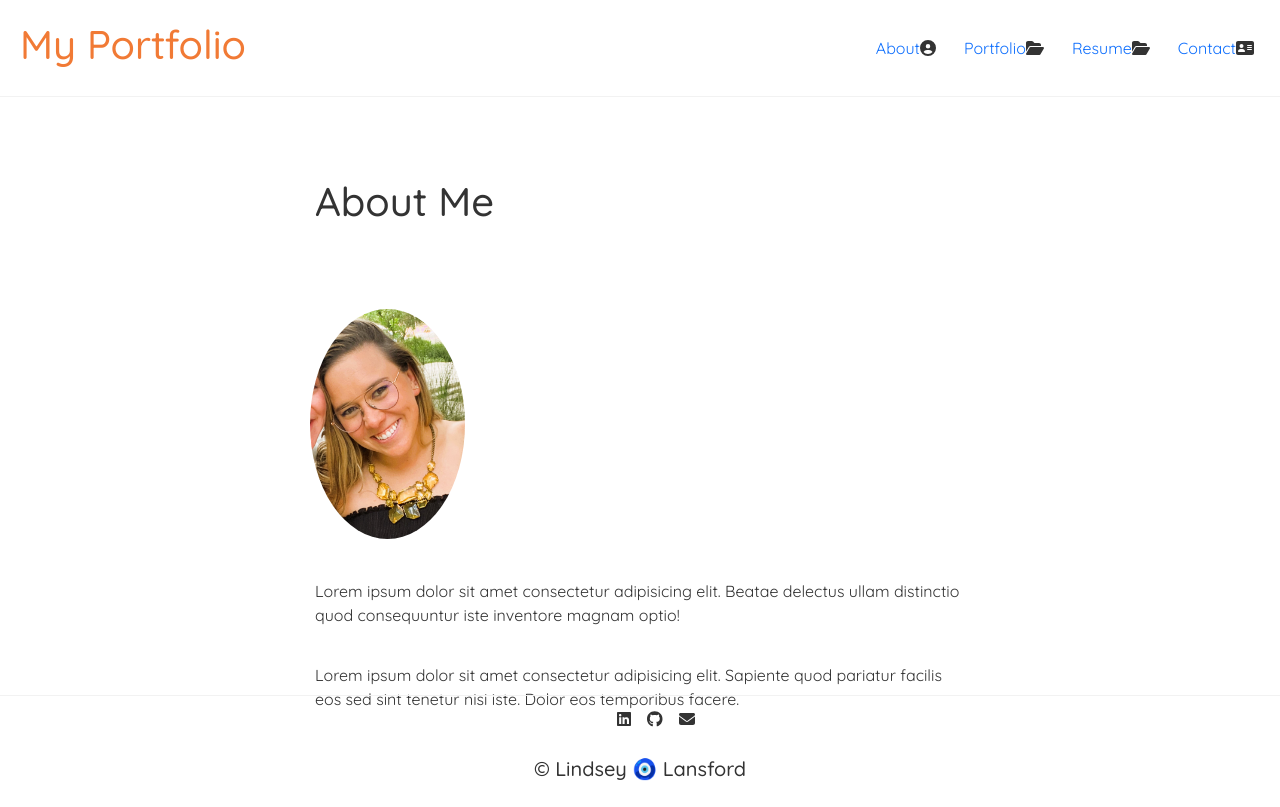
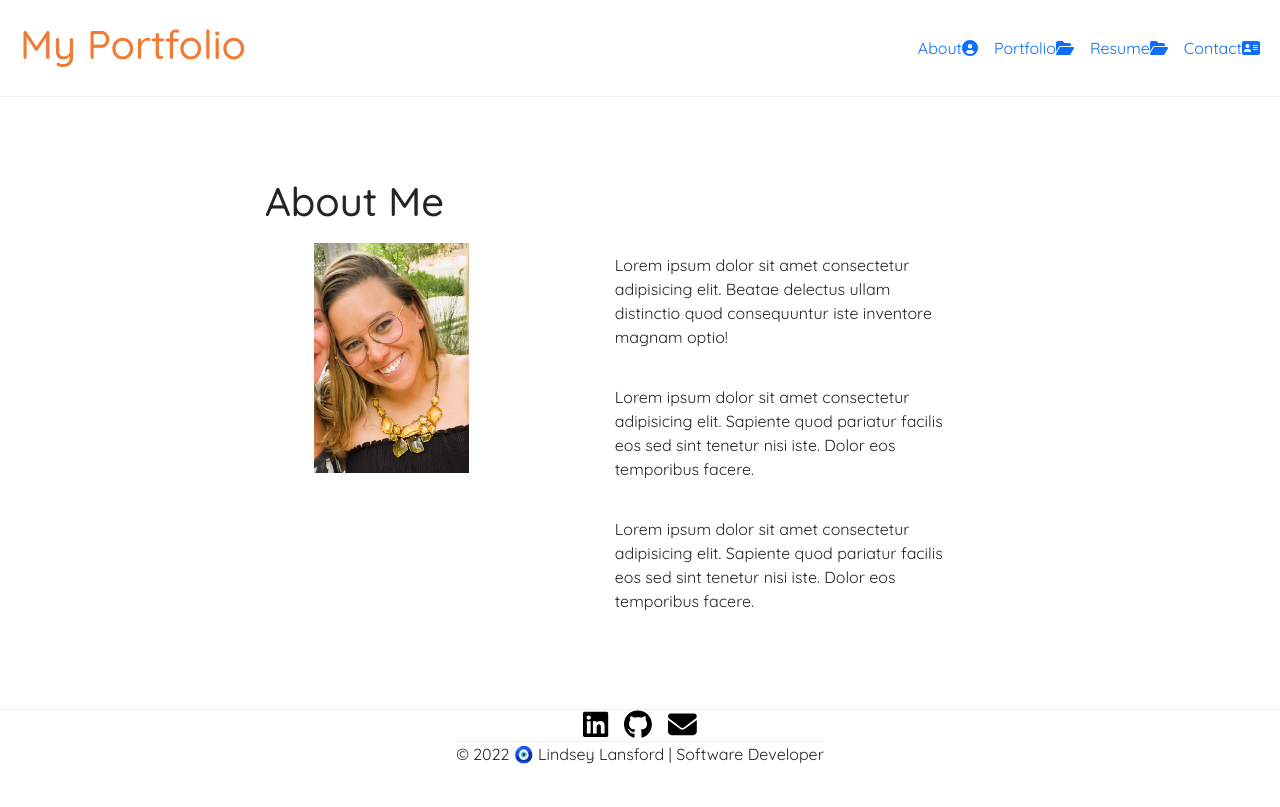
Before and after one commit to lindsey-lansford/react-portfolio, a React (Create React App) app: page /about in a window 1280 px wide. Built offline with nearby package versions, Linux system fonts and the light colour scheme.

Commit message:
styling the page layouts with bootstrap

```diff
--- a/src/index.css
+++ b/src/App.css
@@ -3,36 +3,44 @@
 /* base styles */
 * {
   margin: 0;
+  padding: 0;
+  /* position: relative; */
+  box-sizing: border-box;
   font-family: "Quicksand";
-  color: #333;
-  padding: 0;
-  box-sizing: border-box;
 }
+
+/* .hidden {
+  display: none;
+} */
+
 .navbar {
   padding: 20px;
   display: flex;
   align-items: center;
   width: auto;
-  /* max-width: 600px; */
   margin: 0 auto;
   border-bottom: 1px solid #f2f2f2;
 }
+
 .navbar h1 {
   color: #f17a35;
 }
-.navbar .links {
+
+.links {
   margin-left: auto;
 }
+
 .navbar a {
   margin-left: 16px;
   text-decoration: none;
-  padding: 6px;
 }
+
 .navbar a:hover {
   color: #f17a35;
 }
+
 .content {
-  max-width: 700px;
+  max-width: 800px;
   margin: 50px auto;
   padding: 20px;
 }
--- a/src/App.js
+++ b/src/App.js
@@ -6,6 +6,7 @@ import Portfolio from './components/Portfolio';
 import Resume from './components/Resume';
 import Navbar from './components/Navbar';
 import Footer from './components/Footer';
+import './App.css';
 
 
 function App() {
--- a/src/components/About.js
+++ b/src/components/About.js
@@ -1,21 +1,36 @@
 import "../styles/about.css";
-import bioImage from '../images/profpic2.jpg';
+import bioImage from "../images/profpic2.jpg";
 
 const About = () => {
   return (
     <div className="about-page-container">
       <h1 className="title">About Me</h1>
-      <div className="left-content">
-        <img src={bioImage} alt="profile" className="profile-image" />
-      </div>
-      <div className="right-content">
-        <p>
-          Lorem ipsum dolor sit amet consectetur adipisicing elit. Beatae delectus ullam distinctio quod consequuntur iste inventore magnam optio!
-        </p>
-        <p>Lorem ipsum dolor sit amet consectetur adipisicing elit. Sapiente quod pariatur facilis eos sed sint tenetur nisi iste. Dolor eos temporibus facere.</p>
+      <div className="container-fluid">
+        <div className="row justify-content-evenly">
+          <div className="col-4">
+            <img src={bioImage} alt="profile" className="profile-image" />
+          </div>
+          <div className="col-6">
+            <p>
+              Lorem ipsum dolor sit amet consectetur adipisicing elit. Beatae
+              delectus ullam distinctio quod consequuntur iste inventore magnam
+              optio!
+            </p>
+            <p>
+              Lorem ipsum dolor sit amet consectetur adipisicing elit. Sapiente
+              quod pariatur facilis eos sed sint tenetur nisi iste. Dolor eos
+              temporibus facere.
+            </p>
+            <p>
+              Lorem ipsum dolor sit amet consectetur adipisicing elit. Sapiente
+              quod pariatur facilis eos sed sint tenetur nisi iste. Dolor eos
+              temporibus facere.
+            </p>
+          </div>
+        </div>
       </div>
     </div>
-  )
-}
+  );
+};
 
 export default About;
--- a/src/components/Footer.js
+++ b/src/components/Footer.js
@@ -5,7 +5,7 @@ import '../styles/footer.css';
 
 const Footer = () => {
   return (
-    <div className="footerContainer">
+    <div className="footer-container">
       <footer>
         <ul>
           <li>
@@ -41,7 +41,7 @@ const Footer = () => {
             </a>
           </li>
         </ul>
-        <h5> &copy; Lindsey 🧿 Lansford </h5>
+        <span className="footer-name">&copy; 2022 🧿 Lindsey Lansford | Software Developer</span>
     </footer>
     </div>
   );
--- a/src/index.js
+++ b/src/index.js
@@ -1,7 +1,7 @@
 import React from 'react';
 import ReactDOM from 'react-dom/client';
 import App from './App';
-import './index.css'
+import './App.css'
 
 const root = ReactDOM.createRoot(document.getElementById('root'));
 root.render(
--- a/src/styles/about.css
+++ b/src/styles/about.css
@@ -1,24 +1,18 @@
 
-.left-content {
+/* .left-content {
   display: flex;
   float: left;
   align-items: center;
   width: 100%;
   /* position: relative; */
   /* margin-bottom: 150px; */
-}
 
-/* .right-content {
-  display: flex;
-  flex-direction:column;
-  float: right;
-  align-items: center;
-} */
 
 .profile-image {
+  display: flex;
   max-width: 250px;
   max-height: 230px;
-  border-radius: 100%;
-  margin-top: 10%;
-  margin-bottom: 6%;
+  /* border-radius: 100%; */
+  /* margin-top: 10%;
+  margin-bottom: 6%; */
 }
--- a/src/styles/contact.css
+++ b/src/styles/contact.css
@@ -1,15 +1,8 @@
-*{
-  box-sizing: border-box;
-  padding: 0;
-  margin: 0;
-}
+
 
 .title {
   padding: 10px;
   padding-left: 5px;
-  /* animation: bounce;
-  animation-duration: 2s;
-  display: inline-block; */
 }
 
 p {
@@ -24,6 +17,9 @@ li {
   display: block;
   /* clear: both; */
   position: relative;
+}
+ul {
+  padding-left: 0;
 }
 
 input[type="text"],
--- a/src/styles/footer.css
+++ b/src/styles/footer.css
@@ -1,33 +1,40 @@
-footer {
-  /* align-content: center; */
+.footer-container {
   display: flex;
   flex-direction: column;
-  /* justify-content: center; */
+  justify-content: center;
+  align-items: center;
+  width: 100%;
+  border-top: 1px solid #f2f2f2;
+  bottom: 0;
+  /* position: fixed; */
 }
 
-div.footerContainer {
-  padding: .7rem;
-  text-align: center;
-  width: 100%;
-  border-top: 1px solid #f2f2f2;
-  position: fixed;
-  bottom: 0;
-}
-
-div.footerContainer ul {
+footer ul {
   list-style: none;
   display: flex;
   justify-content: center;
+  padding-left: 0;
+  margin-bottom: 0;
 }
 
-div.footerContainer li {
-  align-items: center;
+footer li {
+  padding-left: .5rem;
   padding-right: .5rem;
-  padding-left: .5rem;
+  margin-bottom: 0;
+  justify-content: center;
+  }
+
+footer svg {
+  color: black;
+  font-size: 1.8rem;
 }
 
-div.footerContainer h6 {
-  align-items: center;
-  padding-right: .5rem;
-  padding-left: .5rem;
+footer svg:hover {
+  color: #f17a35;
 }
+
+.footer-name {
+  display: flex;
+  justify-content: center;
+  border-top: 1px solid #f2f2f2;
+}
--- /dev/null
+++ b/src/styles/navbar.css
@@ -0,0 +1,22 @@
+.navbar {
+  padding: 20px;
+  display: flex;
+  align-items: center;
+  width: auto;
+  margin: 0 auto;
+  border-bottom: 1px solid #f2f2f2;
+}
+.navbar h1 {
+  color: #f17a35;
+}
+/* .navbar .links {
+  margin-left: auto;
+} */
+.navbar a {
+  margin-left: 16px;
+  text-decoration: none;
+  padding: 6px;
+}
+.navbar a:hover {
+  color: #f17a35;
+}
```
